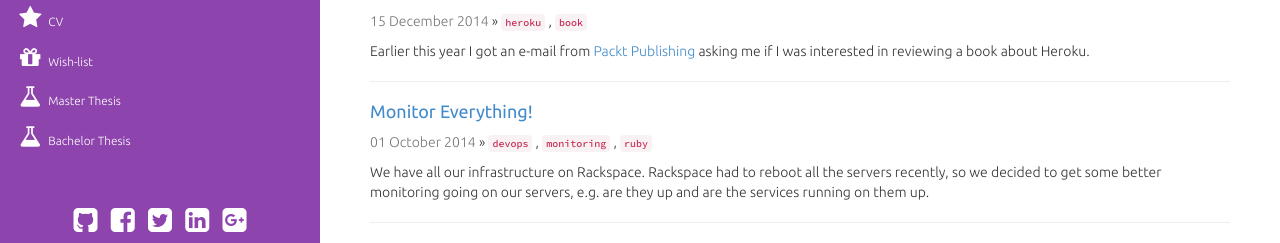
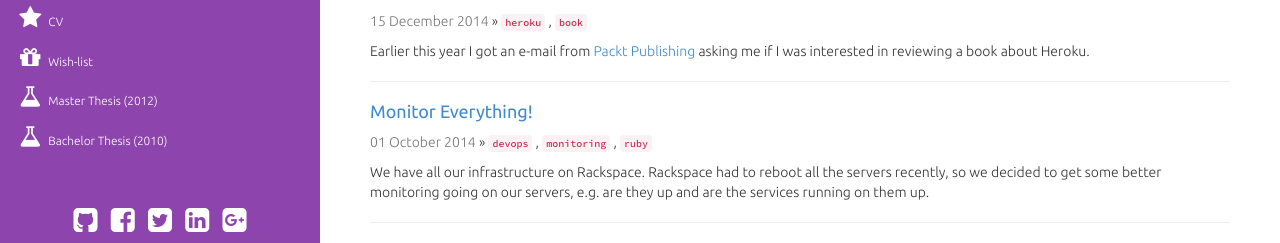
Before and after one commit to omegahm/omegahm.github.io, a Jekyll site: the page built from index.html, in a window 1280 px wide and 900 px high, scrolled down 480 px. Shown: the part 645-888 px from the top of the window. Built offline with Jekyll 4.4.1, drawn with Linux system fonts in a browser that asks for light colours; nearby versions of some CDN libraries; emoji names are drawn with the system emoji font.

```diff
--- a/_config.yml
+++ b/_config.yml
@@ -36,11 +36,11 @@ navigation:
 - text: Wish-list
   url: /wishlist.html
   symbol: fa-gift
-- text: Master Thesis
+- text: Master Thesis (2012)
   title: Exception Handling in Communicating Sequential Processes
   url: /files/thesis.pdf
   symbol: fa-flask
-- text: Bachelor Thesis
+- text: Bachelor Thesis (2010)
   title: Korte Kurver på Krumme Flader
   url: /files/bachelors.pdf
   symbol: fa-flask
--- a/_includes/footer.html
+++ b/_includes/footer.html
@@ -47,8 +47,8 @@
       <script defer src="{{ page.extra_script_url }}"></script>
     {% endif %}
 
-    <script defer>
-      {% if page.id %}
+    {% if page.id %}
+      <script defer>
         var disqus_shortname  = 'omegahm';
         var disqus_title      = '{{ page.title }}';
         var disqus_identifier = '{{ page.url }}';
@@ -59,7 +59,7 @@
             dsq.src = '//' + disqus_shortname + '.disqus.com/embed.js';
             (document.getElementsByTagName('head')[0] || document.getElementsByTagName('body')[0]).appendChild(dsq);
         })();
-      {% endif %}
-    </script>
+      </script>
+    {% endif %}
   </body>
 </html>
--- a/js/wishes.json
+++ b/js/wishes.json
@@ -11,7 +11,11 @@
     "wishes": [
       {
         "title": { "en": "Zwilling Frying Pan 20cm", "da": "Zwilling Stegepande 20cm" },
-        "url": "http://www.imerco.dk/koekkenudstyr/pander/zwilling-stegepande-aluminium-rustfrit-staal-20-cm-1-stk?id=100352847"
+        "url": "https://dk.zwilling-shop.com/Koekken-univers/Gryder-Pander/Pander/Stegepander/Stegepande-Duraslide-Ultra-non-stick-belaegning-ZWILLING-40958-206-0.html"
+      },
+      {
+        "title": { "en": "Raadvad Royal santuko knife", "da": "Raadvad Royal santukokniv" },
+        "url": "http://www.thegoodstuffshop.dk/product.asp?product=26409"
       },
       {
         "title": { "en": "3x Herb/Spice Grinder", "da": "3x Rosendahl Grand Cru Krydderikværn" },
```
